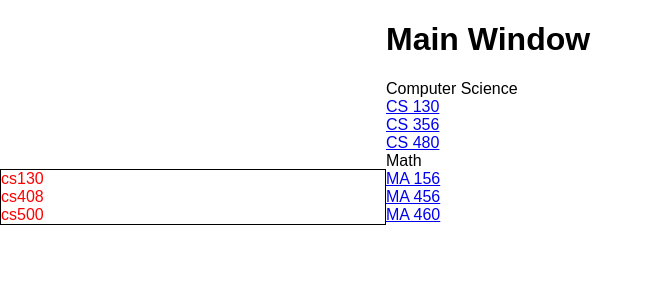
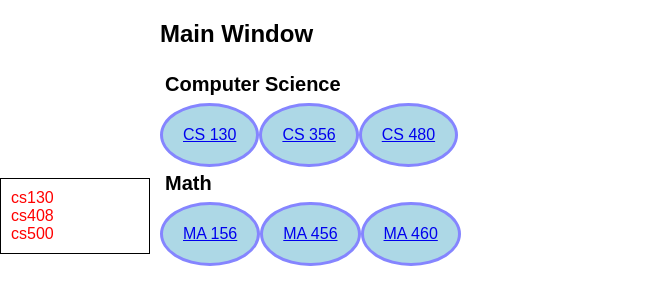
Before and after one commit to kunal-rp/GroupStudy, a React (Create React App) app in the folder group_study/: page / in a window 1280 px wide. Shown: the top 304 px of the page, without its empty margins (0-654 px from the left). Built offline with nearby package versions, Linux system fonts and the light colour scheme.

Commit message:
added CSS to courses

```diff
--- a/group_study/src/App.css
+++ b/group_study/src/App.css
@@ -5,17 +5,36 @@
 .sidebar-container {
   display: inline-block;
   border: solid 1px black;
-  width: 30%;
+  width: 10%;
   height: 100%;
   color: red;
+  padding: 10px;
 }
 
 .main-window-container {
   display: inline-block;
-  width: 69%;
+  width: 60%;
   height: 100%;
+  padding-left: 10px;
 }
 
+/*Courses and Subject names in Main window*/
+.courses {
+  display: inline-block;
+  padding: 20px;
+  border-style: solid;
+  border-color: rgb(133, 133, 255);
+  border-radius: 100%;
+  background-color: lightblue;
+  font-style: normal;
+}
+
+.subject_name {
+  font-size: 20px;
+  padding: 5px;
+  font-weight: bold;
+  padding-bottom: 7px;
+}
 
 @keyframes App-logo-spin {
   from { transform: rotate(0deg); }
--- a/group_study/src/main_window.js
+++ b/group_study/src/main_window.js
@@ -21,7 +21,7 @@ export default class Main_Window extends Component {
                             return(
 
                                 <div key={course} className="courses" >
-                                    <a href="#"  >
+                                    <a href="#">
                                         {course}
                                     </a>
                                 </div>
@@ -35,7 +35,7 @@ export default class Main_Window extends Component {
         } );
         return (
             <div className='main-window-container'>
-                <h1>Main Window</h1>
+                <h2>Main Window</h2>
                 {subjects_array}
             </div>
         )
```
Also changed, not shown: 1 other file (tests, documents, lock files or other folders).
